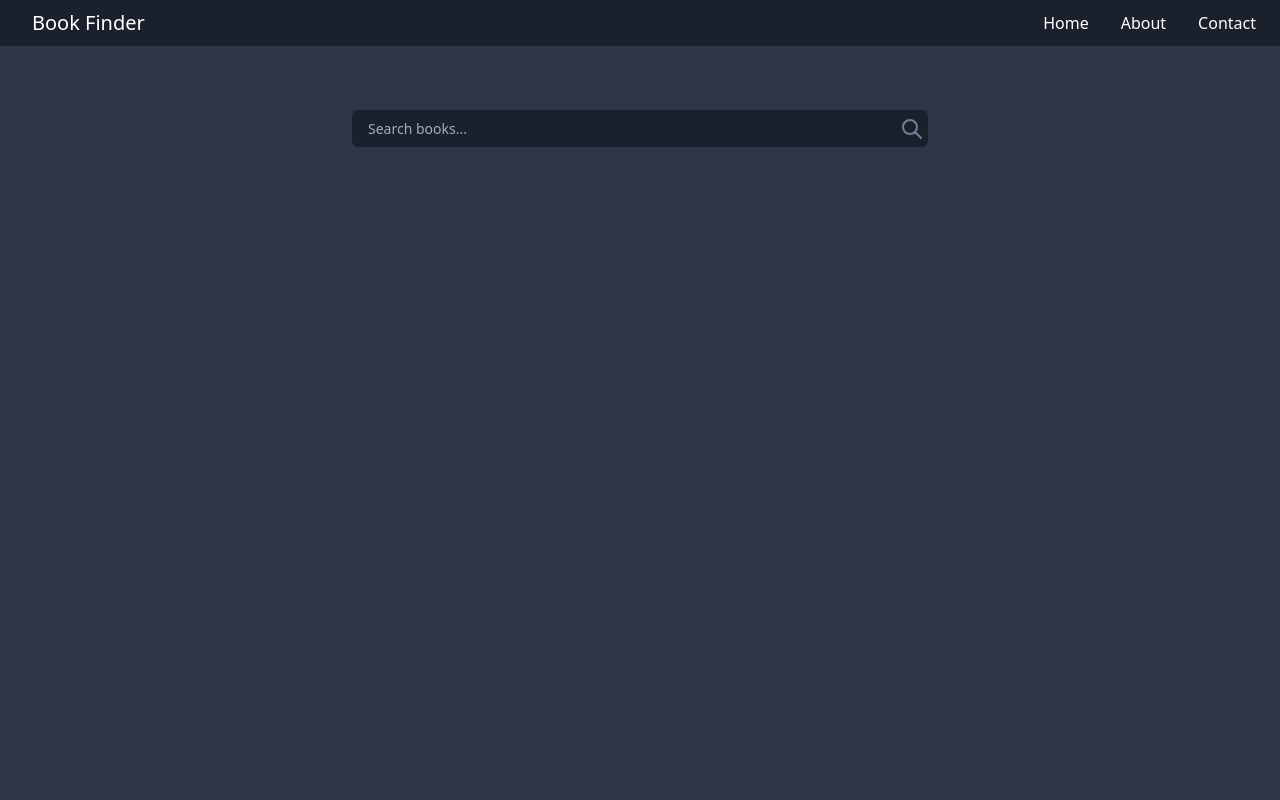
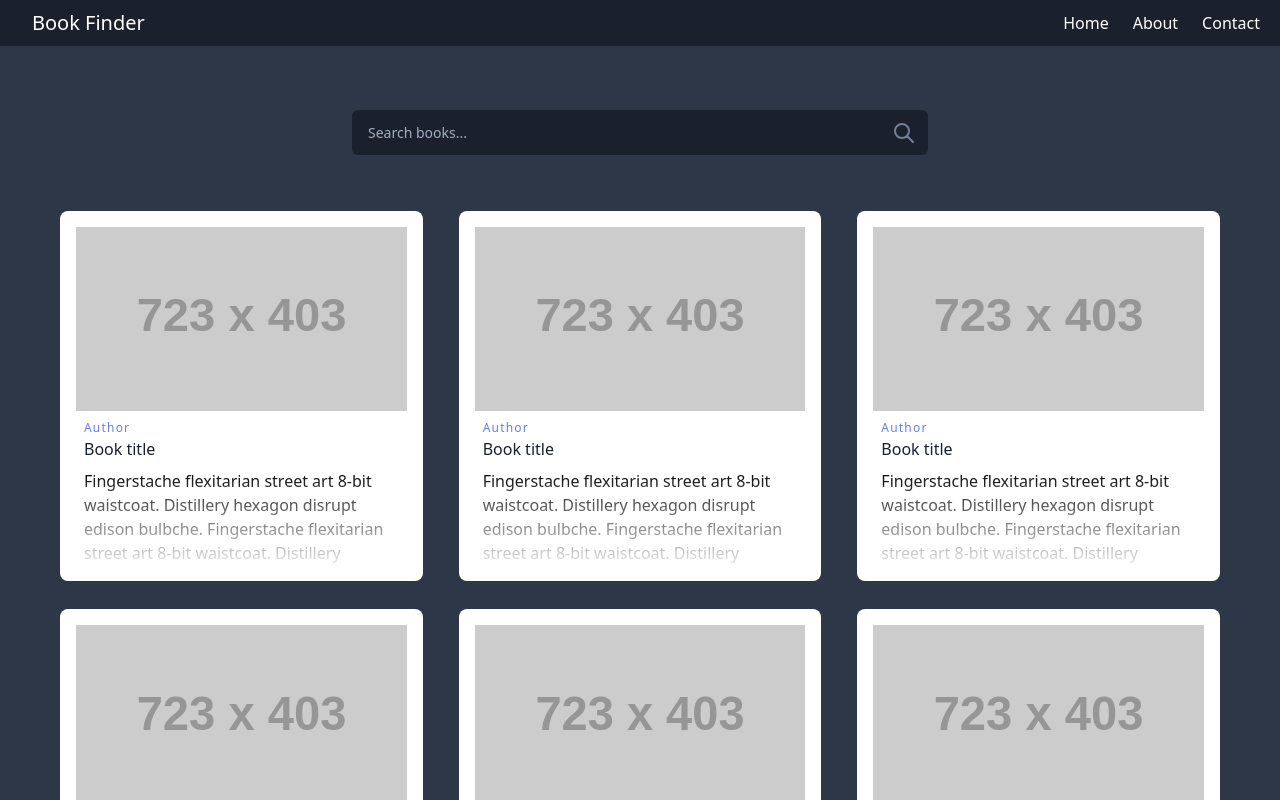
Before and after one commit to hieudo-dev/book-finder-react, a React (Create React App) app: page / in a window 1280 px wide. Shown: the top 800 px of the page. Built offline with nearby package versions, Linux system fonts and the light colour scheme.

Commit message:
feat: add mock book grid and improve layout

```diff
--- a/src/App.js
+++ b/src/App.js
@@ -2,14 +2,50 @@ import React from 'react';
 import Layout from './components/layout';
 import { SearchIcon } from './icons';
 
+const BookCard = () => (
+  <div className="flex md:block items-center bg-white p-4 my-2 md:mx-3 rounded-lg">
+    <img
+      className="w-20 md:w-40 md:w-full md:mb-2 object-contain object-center"
+      src="https://dummyimage.com/723x403"
+      alt="content"
+    />
+    <div className="block ml-4 md:ml-2">
+      <div className="tracking-widest text-indigo-500 text-xs font-medium title-font">
+        Author
+      </div>
+      <div className="text-sm md:text-base text-gray-900 font-medium title-font mb-2">
+        Book title
+      </div>
+      <p className="relative h-24 overflow-hidden text-sm md:text-base">
+        <span
+          className="absolute"
+          style={{
+            width: '100%',
+            height: '110%',
+            background:
+              'linear-gradient(to bottom, rgba(255,255,255,0),#ffffff)',
+          }}
+        />
+        Fingerstache flexitarian street art 8-bit waistcoat. Distillery hexagon
+        disrupt edison bulbche. Fingerstache flexitarian street art 8-bit
+        waistcoat. Distillery hexagon disrupt edison bulbche. Fingerstache
+        flexitarian street art 8-bit waistcoat. Distillery hexagon disrupt
+        edison bulbche. Fingerstache flexitarian street art 8-bit waistcoat.
+        Distillery hexagon disrupt edison bulbche.
+      </p>
+    </div>
+  </div>
+);
+
 function App() {
   return (
     <Layout>
-      <form className="w-full sm:max-w-xl" method="GET">
+      <section>
+        <form className="w-full sm:max-w-xl mx-auto" method="GET">
           <div className="relative w-full text-gray-600 focus-within:text-gray-400 ">
             <input
               type="search"
-            className="w-full py-2 text-sm text-white bg-gray-900 rounded-md pl-4 pr-10
+              className="w-full py-3 text-sm text-white bg-gray-900 rounded-md pl-4 pr-10
             focus:outline-none focus:shadow-outline focus:bg-white focus:text-gray-900"
               placeholder="Search books..."
               autoComplete="off"
@@ -17,13 +53,19 @@ function App() {
             <span className="absolute inset-y-0 right-0 flex items-center">
               <button
                 type="submit"
-              className="p-1 focus:outline-none focus:shadow-outline"
+                className="p-3 focus:outline-none focus:shadow-outline"
               >
                 <SearchIcon className="w-6 h-6" />
               </button>
             </span>
           </div>
         </form>
+        <div className="grid grid-cols-1 md:grid-cols-2 xl:grid-cols-3 justify-center gap-3 pt-12">
+          {[...Array(10).keys()].map((e) => (
+            <BookCard key={e} />
+          ))}
+        </div>
+      </section>
     </Layout>
   );
 }
--- a/src/components/layout.js
+++ b/src/components/layout.js
@@ -4,8 +4,9 @@ import { MenuIcon, CloseIcon } from '../icons';
 const NavLink = ({ link, text }) => (
   <a
     href={link}
-    className="text-white py-3 px-2 sm:mx-2 border-b-2 border-gray-800
-    hover:bg-gray-300 hover:text-black hover:border-blue-400"
+    className="text-white p-3 border-b-2 border-gray-800
+    hover:bg-gray-300 hover:text-black hover:border-blue-400
+    transition-colors duration-300"
   >
     {text}
   </a>
@@ -21,11 +22,8 @@ const Layout = ({ children }) => (
               <a href="#">Book Finder</a>
             </div>
             <div className="sm:hidden">
-              <button
-                type="button"
-                className="block text-gray-800 hover:text-gray-700 focus:text-gray-700 focus:outline-none"
-              >
-                <MenuIcon className="w-4 h-4" />
+              <button type="button" className="focus:outline-none">
+                <MenuIcon className="w-4 h-4" fill="white" />
                 {/* <CloseIcon className="w-4 h-4" /> */}
               </button>
             </div>
@@ -38,7 +36,7 @@ const Layout = ({ children }) => (
         </div>
       </nav>
     </header>
-    <main className="flex justify-center p-8 sm:pt-16 w-full h-screen bg-gray-800">
+    <main className="px-4 md:px-12 pt-12 sm:pt-16 w-full min-h-screen bg-gray-800">
       {children}
     </main>
     <footer></footer>
```
Lines whose indentation alone changed are shown as unchanged.
